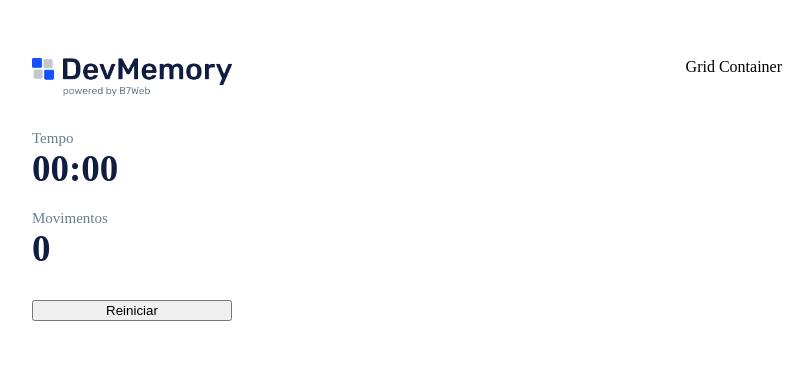
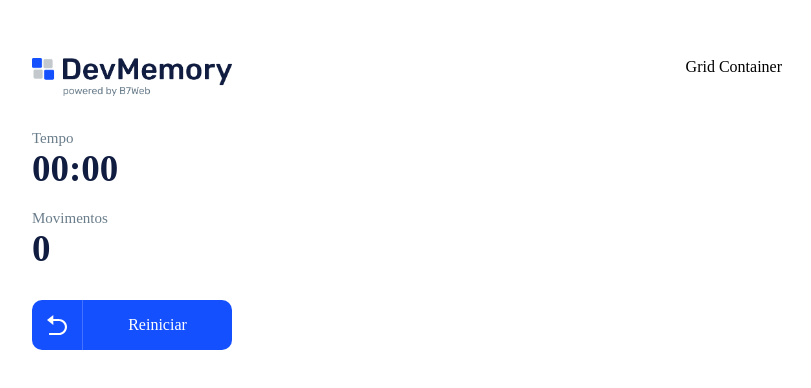
Before and after one commit to teagucordeiro/react-devMemory, a React (Vite) app: page / in a window 1280 px wide. Shown: the top 388 px of the page, without its empty margins (233-1044 px from the left). Built offline with nearby package versions, Linux system fonts and the light colour scheme.

Commit message:
:sparkles: feat: Button component created

```diff
--- a/src/App.tsx
+++ b/src/App.tsx
@@ -1,9 +1,14 @@
 import { Container, Info, LogoLink, InfoArea, Grid } from './styles';
 import { InfoItem } from './components/InfoItem';
+import { Button } from './components/Button';
 
 import logoImage from './assets/devmemory_logo.png';
+import RestartIcon from './svgs/restart.svg';
+
 
 function App() {
+  function resetAndCreateGrid() {}
+
   return (
     <Container>
       <Info>
@@ -14,7 +19,7 @@ function App() {
           <InfoItem label="Tempo" value="00:00" />
           <InfoItem label="Movimentos" value="0" />
         </InfoArea>
-        <button>Reiniciar</button>
+        <Button label="Reiniciar" icon={RestartIcon} onClick={resetAndCreateGrid}/>
       </Info>
       <Grid>Grid Container</Grid>
     </Container>
--- /dev/null
+++ b/src/components/Button/index.tsx
@@ -0,0 +1,20 @@
+import { Container, Icon, IconContainer, Label } from "./styles";
+
+type ButtonProps = {
+  label: string;
+  icon: string;
+  onClick: React.MouseEventHandler<HTMLDivElement>;
+};
+
+export function Button({ label, icon, onClick }: ButtonProps) {
+  return (
+    <Container onClick={onClick}>
+      {icon && (
+        <IconContainer>
+          <Icon src={icon}></Icon>
+        </IconContainer>
+      )}
+      <Label>{label}</Label>
+    </Container>
+  );
+}
--- /dev/null
+++ b/src/components/Button/styles.ts
@@ -0,0 +1,39 @@
+import styled from "styled-components";
+
+export const Container = styled.div`
+    width: 200px;
+    height: 50px;
+    display: flex;
+    background-color: #1550FF;
+    border-radius: 10px;
+    cursor: pointer;
+    opacity: 1;
+    transition: all ease .3s;
+
+    &:hover {
+        opacity: .8;
+    }
+`;
+
+export const IconContainer = styled.div`
+    height: inherit;
+    display: flex;
+    justify-content: center;
+    align-items: center;
+    border-right: 1px solid rgba(255, 255, 255, .2);
+    padding: 0 15px;
+`;
+
+export const Icon = styled.img`
+    height: 20px;
+`;
+
+export const Label = styled.div`
+    height: inherit;
+    color: #fff;
+    display: flex;
+    justify-content: center;
+    align-items: center;
+    flex: 1;
+    padding: 0 20px;
+`;
```
